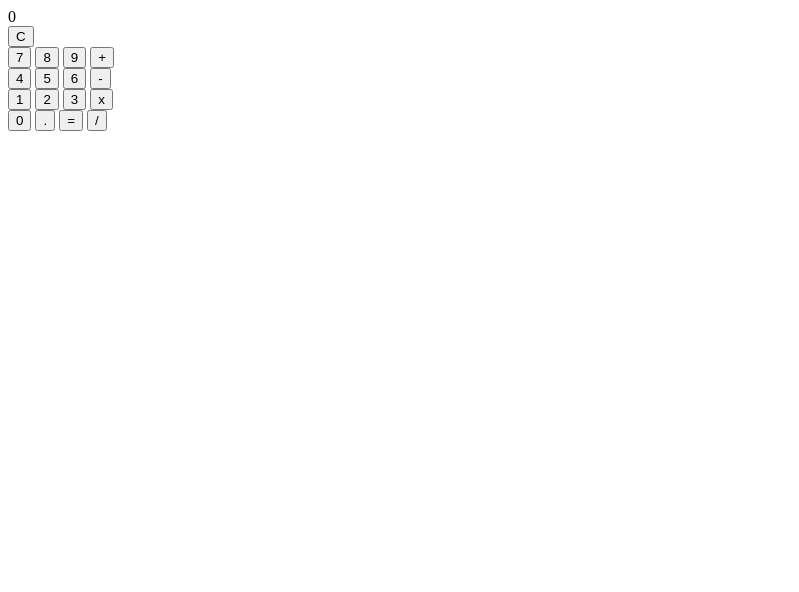
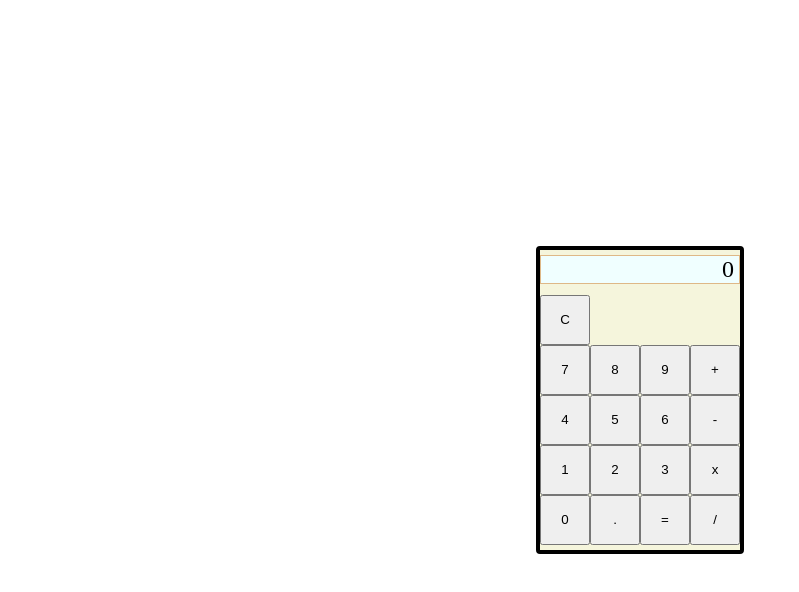
Before and after one commit to Starskii/Web-Calculator, a plain HTML site: page index.html in a window 1280 px wide. Shown: the whole page, without its empty margins (0-799 px from the left). Drawn offline with Linux system fonts and the light colour scheme.

Commit message:
added basic styling

```diff
--- a/index.css
+++ b/index.css
@@ -3,14 +3,44 @@ html, body{
     height: 100%;
     width: 100%;
     display: flex;
-}
-#number-container{
-    display: flex;
-    flex-wrap: wrap;
-    flex: 1;
+    justify-content: center;
+    align-items: center;
 }
 
-.number-button{
-    flex-basis: 33%;
-    padding: 5px;
+#calculator{
+    background-color: beige;
+    border-radius: 4px;
+    border: 4px black solid;
+    display: flex;
+    flex-direction: column;
+    height: 300px;
+    justify-content: space-around;
 }
+
+#button-container{
+    display: flex;
+    flex-direction: column;
+}
+
+#output{
+    display: flex;
+    justify-content: end;
+    background-color: azure;
+    border: 1px burlywood solid;
+}
+
+#output-label{
+    text-align: right;
+    font-size: 24px;
+    margin-left: 5px;
+    margin-right: 5px;
+}
+
+.button-row{
+    display: flex;
+}
+
+.input-button{
+    min-width: 50px;
+    min-height: 50px;
+}
--- a/index.html
+++ b/index.html
@@ -14,31 +14,31 @@
         </div>
         <div id="button-container">
             <div class="button-row">
-                <button id="clear-button">C</button>
+                <button id="clear-button" class="input-button">C</button>
             </div>
             <div class="button-row">
-                <button id="7">7</button>
-                <button id="8">8</button>
-                <button id="9">9</button>
-                <button id="+">+</button>
+                <button id="7" class="input-button">7</button>
+                <button id="8" class="input-button">8</button>
+                <button id="9" class="input-button">9</button>
+                <button id="+" class="input-button">+</button>
             </div>
             <div class="button-row">
-                <button id="4">4</button>
-                <button id="5">5</button>
-                <button id="6">6</button>
-                <button id="-">-</button>
+                <button id="4" class="input-button">4</button>
+                <button id="5" class="input-button">5</button>
+                <button id="6" class="input-button">6</button>
+                <button id="-" class="input-button">-</button>
             </div>
             <div class="button-row">
-                <button id="1">1</button>
-                <button id="2">2</button>
-                <button id="3">3</button>
-                <button id="x">x</button>
+                <button id="1" class="input-button">1</button>
+                <button id="2" class="input-button">2</button>
+                <button id="3" class="input-button">3</button>
+                <button id="x" class="input-button">x</button>
             </div>
             <div class="button-row">
-                <button id="0">0</button>
-                <button id=".">.</button>
-                <button id="=">=</button>
-                <button id="/">/</button>
+                <button id="0" class="input-button">0</button>
+                <button id="." class="input-button">.</button>
+                <button id="=" class="input-button">=</button>
+                <button id="/" class="input-button">/</button>
             </div>
         </div>
     </div>
```
